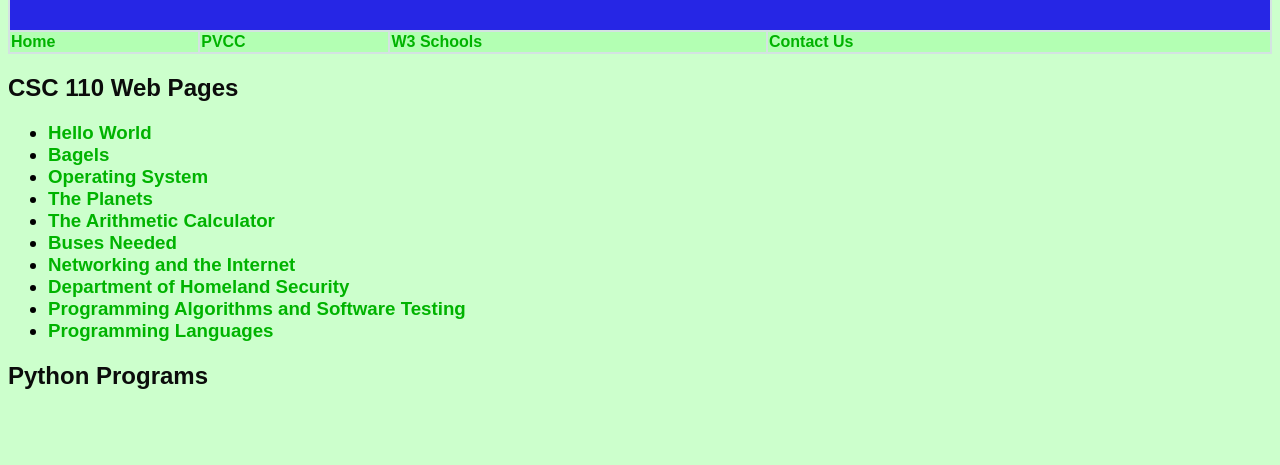
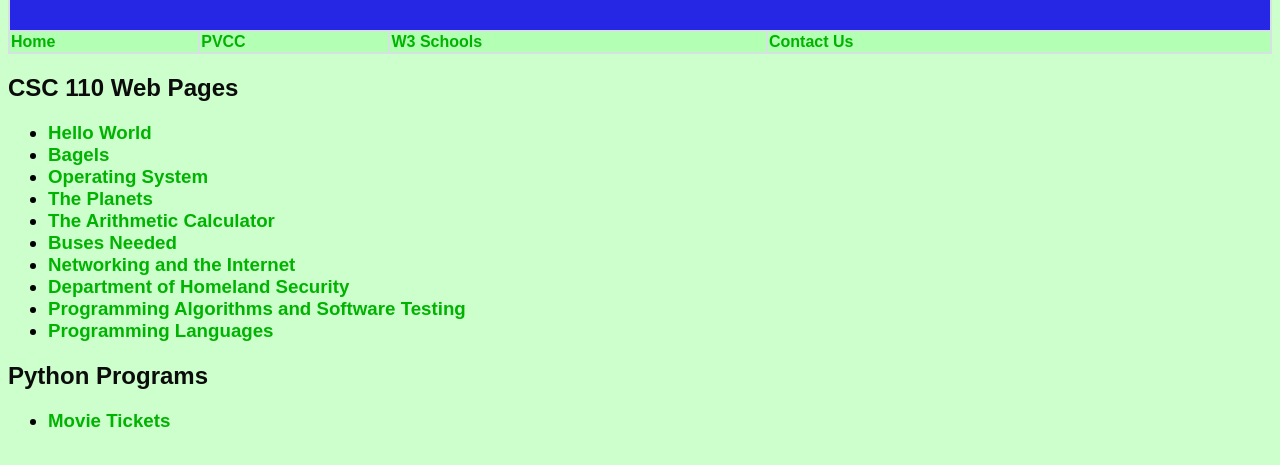
Before and after one commit to awade-pvcc/awade-pvcc.github.io, a plain HTML site: page index.html in a window 1280 px wide. Shown: the part 103-568 px from the top of the page. Drawn offline with Linux system fonts and the light colour scheme.

Commit message:
Update index.html

```diff
--- a/index.html
+++ b/index.html
@@ -51,5 +51,11 @@
 </h3>
 
 <h2>Python Programs</h2>
+
+<h3>
+<ul>
+  <li><a href = "tickets.py"> Movie Tickets </a></li>
+</ul>
+</h3>
 </body>
 </html>
```
